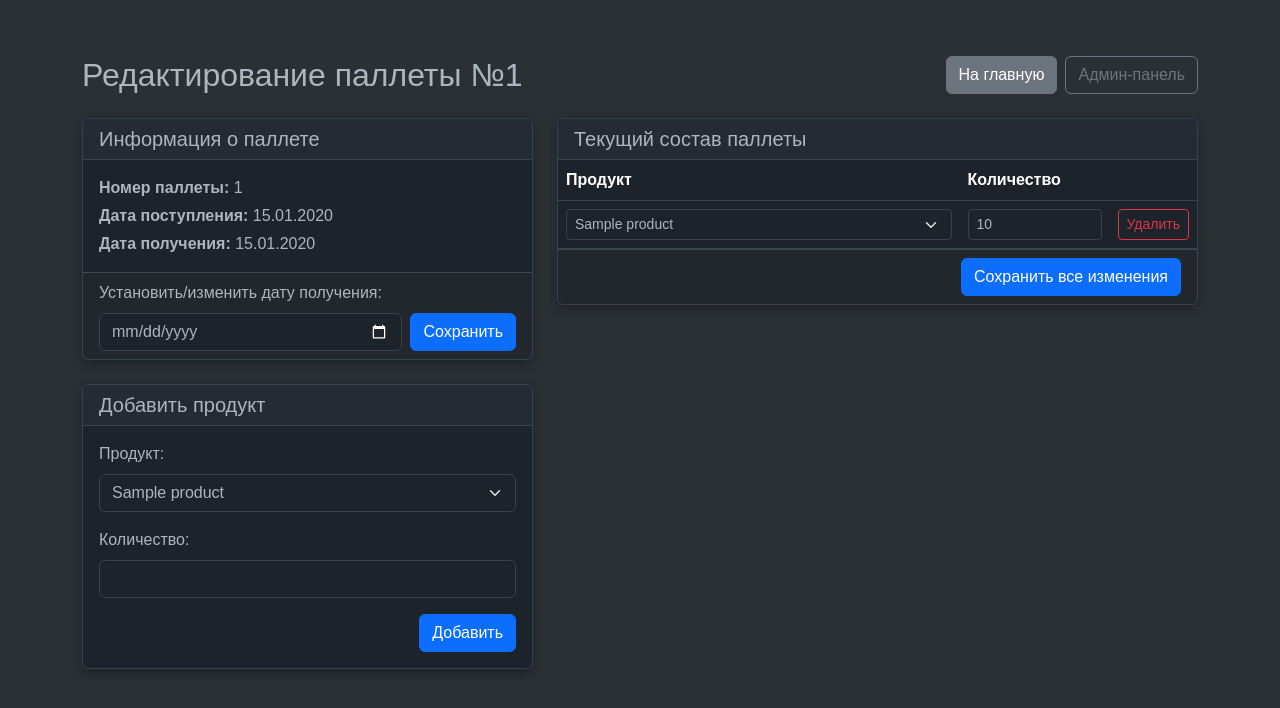
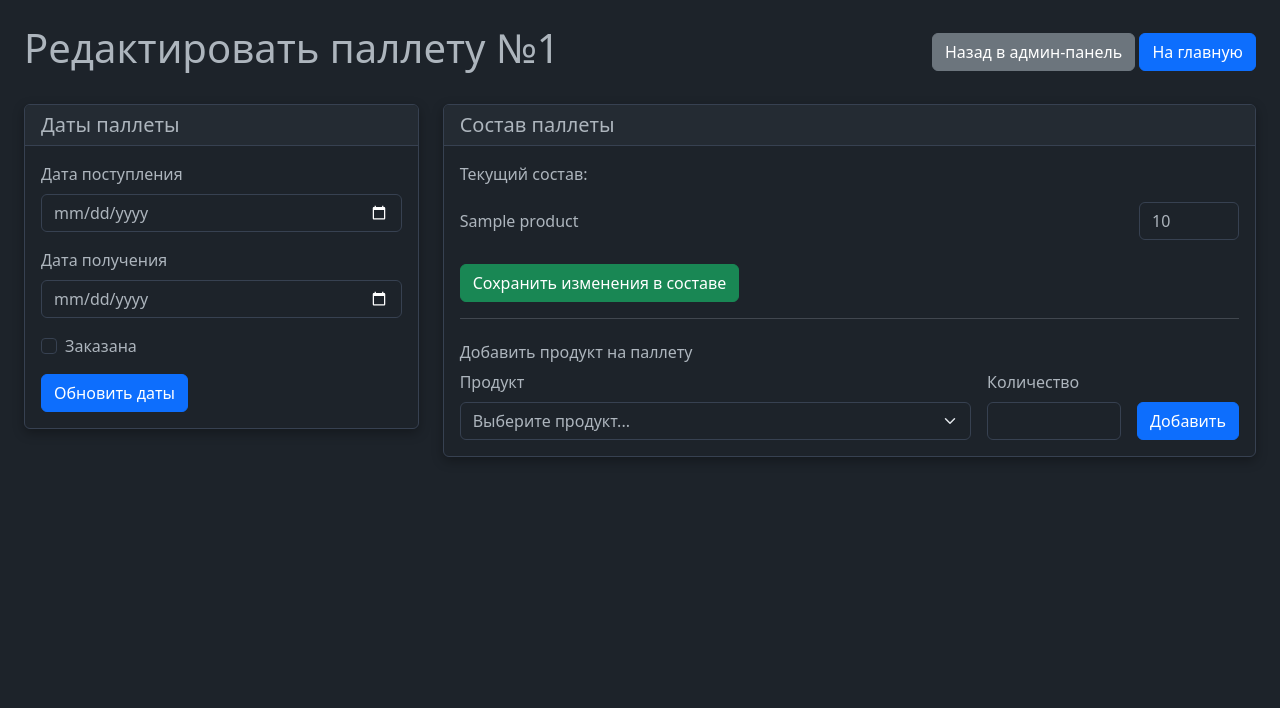
Before and after one commit to ninila-company/fastapi-pallet-accounting, a FastAPI app: template templates/edit_pallet.html in a window 1280 px wide. Shown: the top 708 px of the page. Run offline with FastAPI, Linux system fonts and the light colour scheme; the template is opened without the code that fills it: most values are stand-ins (such as "Sample title", 1, 10 or a date in 2020).

Commit message:
feat: Добавлен статус "заказан" для паллет
- Добавлено новое поле `is_ordered` (boolean) для модели `Pallet`.
  Это позволяет отслеживать паллеты, которые были заказаны, но еще не прибыли на склад.

- Обновлены модель базы данных, Pydantic-схемы и эндпоинты API для поддержки нового поля.

- В административную панель и на страницу редактирования паллеты добавлен чекбокс для управления этим статусом.

- Исправлена ошибка типизации в моделях SQLAlchemy путем перехода от `Column[T]` к стандартному синтаксису `Column()`.

```diff
--- a/app/pallets_service/models.py
+++ b/app/pallets_service/models.py
@@ -57,6 +57,9 @@ class PalletBase(BaseModel):
     number: int = Field(..., description="Номер палеты")
     pallets_from_the_date: date = Field(..., description="Дата поступления")
     pallet_pick_up_date: Optional[date] = Field(None, description="Дата получения")
+    is_ordered: bool = Field(
+        False, description="True, если паллета заказана, но еще не на складе"
+    )
 
 
 class PalletCreate(PalletBase):
@@ -83,6 +86,7 @@ class PalletUpdate(BaseModel):
     number: Optional[int] = None
     pallets_from_the_date: Optional[date] = None
     pallet_pick_up_date: Optional[date] = None
+    is_ordered: Optional[bool] = None
     # Обратите внимание: products здесь для полного замещения списка,
     # а не для добавления одного продукта.
     products: Optional[List[ProductOnPallet]] = None
--- a/app/pallets_service/routers/admin.py
+++ b/app/pallets_service/routers/admin.py
@@ -124,6 +124,7 @@ async def create_pallet_from_admin(
     number: int = Form(...),
     pallets_from_the_date: date = Form(...),
     pallet_pick_up_date: Optional[date] = Form(None),
+    is_ordered: bool = Form(False),
     product_id: Optional[List[int]] = Form(None),
     quantity: Optional[List[int]] = Form(None),
     db: AsyncSession = Depends(get_db),
@@ -144,6 +145,7 @@ async def create_pallet_from_admin(
         number=number,
         pallets_from_the_date=pallets_from_the_date,
         pallet_pick_up_date=pallet_pick_up_date,
+        is_ordered=is_ordered,
     )
     new_pallet = await crud.create_pallet(db=db, pallet_in=pallet_in)
 
@@ -333,6 +335,7 @@ async def update_pallet_dates(
     pallet_id: int,
     pallets_from_the_date: date = Form(...),
     pallet_pick_up_date: Optional[date] = Form(None),
+    is_ordered: bool = Form(False),
     db: AsyncSession = Depends(get_db),
 ):
     """Обновляет дату поступления и/или дату получения паллеты.
@@ -343,6 +346,7 @@ async def update_pallet_dates(
     pallet_update = models.PalletUpdate(
         pallets_from_the_date=pallets_from_the_date,
         pallet_pick_up_date=pallet_pick_up_date,
+        is_ordered=is_ordered,
     )
     updated_pallet = await crud.partial_update_pallet(
         db=db, pallet_id=pallet_id, pallet_in=pallet_update
--- a/main.py
+++ b/main.py
@@ -113,8 +113,9 @@ async def download_pallets_pdf(request: Request, id: List[int] = Query(...)):
         "now": datetime.utcnow,
     })
 
-    # Загружаем CSS для печати
-    css = CSS(string=open("static/print.css", "r").read())
+    # Загружаем CSS для печати, используя 'with' для гарантии закрытия файла
+    with open("static/print.css", "r") as f:
+        css = CSS(string=f.read())
 
     # Генерируем PDF
     pdf_bytes = HTML(string=html_string).write_pdf(stylesheets=[css])
--- a/templates/edit_pallet.html
+++ b/templates/edit_pallet.html
@@ -4,77 +4,117 @@
 <head>
     <meta charset="UTF-8">
     <meta name="viewport" content="width=device-width, initial-scale=1.0">
-    <title>Редактирование паллеты #{{ pallet.number }}</title>
-    <link href="https://cdn.jsdelivr.net/npm/bootstrap@5.3.3/dist/css/bootstrap.min.css" rel="stylesheet">
-    <link rel="stylesheet" href="{{ url_for('static', path='style.css') }}">
+    <title>Редактировать паллету №{{ pallet.number }}</title>
+    <link href="https://cdn.jsdelivr.net/npm/bootstrap@5.3.2/dist/css/bootstrap.min.css" rel="stylesheet">
+    <link rel="stylesheet" href="{{ url_for('static', path='/style.css') }}">
 </head>
 
-<body class="bg-body-tertiary">
-    <main class="container py-4">
-        <div class="d-flex justify-content-between align-items-center mb-4 flex-wrap gap-2">
-            <h1 class="h2 mb-0">Редактирование паллеты №{{ pallet.number }}</h1>
-            <div class="d-flex gap-2">
-                <a href="/" class="btn btn-secondary">На главную</a>
-                <a href="/admin" class="btn btn-outline-secondary">Админ-панель</a>
+<body>
+    <div class="container-fluid p-4">
+        <div class="d-flex justify-content-between align-items-center mb-4">
+            <h1>Редактировать паллету №{{ pallet.number }}</h1>
+            <div>
+                <a href="{{ url_for('view_admin_panel') }}" class="btn btn-secondary">Назад в админ-панель</a>
+                <a href="{{ url_for('read_root') }}" class="btn btn-primary">На главную</a>
             </div>
         </div>
 
         {% if error %}
-        <div class="alert alert-danger alert-dismissible fade show" role="alert">
-            <strong>Ошибка:</strong> {{ error }}
+        <div class="alert alert-danger" role="alert">
+            {{ error }}
         </div>
         {% endif %}
 
-        <div class="row g-4">
-            <div class="col-12 col-lg-5">
-                <div class="vstack gap-4">
-                    <div class="card">
+        <div class="row">
+            <!-- Блок с датами -->
+            <div class="col-md-4">
+                <div class="card mb-4">
                     <div class="card-header">
-                            <h2 class="h5 mb-0">Информация о паллете</h2>
+                        <h5 class="mb-0">Даты паллеты</h5>
                     </div>
                     <div class="card-body">
-                            <p class="mb-1"><strong>Номер паллеты:</strong> {{ pallet.number }}</p>
-                            <p class="mb-1"><strong>Дата поступления:</strong>
-                                {{ pallet.pallets_from_the_date.strftime('%d.%m.%Y') }}</p>
-                            <p class="mb-0"><strong>Дата получения:</strong>
-                                {{ pallet.pallet_pick_up_date.strftime('%d.%m.%Y') if pallet.pallet_pick_up_date else 'Еще на складе' }}
-                            </p>
+                        <form action="{{ url_for('update_pallet_dates', pallet_id=pallet.id) }}" method="post">
+                            <div class="mb-3">
+                                <label for="pallets_from_the_date" class="form-label">Дата поступления</label>
+                                <input type="date" class="form-control" id="pallets_from_the_date"
+                                    name="pallets_from_the_date" value="{{ pallet.pallets_from_the_date.isoformat() }}"
+                                    required>
                             </div>
-                        <div class="card-footer">
-                            <form action="/admin/pallets/{{ pallet.id }}/update-date" method="post"
-                                class="vstack gap-2">
-                                <label for="pallet_pick_up_date" class="form-label mb-0">Установить/изменить дату
-                                    получения:</label>
-                                <div class="d-flex gap-2">
-                                    <input type="date" id="pallet_pick_up_date" name="pallet_pick_up_date"
-                                        value="{{ pallet.pallet_pick_up_date }}" class="form-control">
-                                    <button type="submit" class="btn btn-primary">Сохранить</button>
+                            <div class="mb-3">
+                                <label for="pallet_pick_up_date" class="form-label">Дата получения</label>
+                                <input type="date" class="form-control" id="pallet_pick_up_date"
+                                    name="pallet_pick_up_date"
+                                    value="{{ pallet.pallet_pick_up_date.isoformat() if pallet.pallet_pick_up_date else '' }}">
                             </div>
+                            <!-- Чекбокс "Заказана" -->
+                            <div class="form-check mb-3">
+                                <input class="form-check-input" type="checkbox" value="True" id="is_ordered"
+                                    name="is_ordered" {% if pallet.is_ordered %}checked{% endif %}>
+                                <input type="hidden" name="is_ordered" value="False">
+                                <!-- Отправляет False, если чекбокс не выбран -->
+                                <label class="form-check-label" for="is_ordered">
+                                    Заказана
+                                </label>
+                            </div>
+                            <button type="submit" class="btn btn-primary">Обновить даты</button>
                         </form>
                     </div>
                 </div>
+            </div>
 
+            <!-- Блок с составом -->
+            <div class="col-md-8">
                 <div class="card">
                     <div class="card-header">
-                            <h2 class="h5 mb-0">Добавить продукт</h2>
+                        <h5 class="mb-0">Состав паллеты</h5>
                     </div>
                     <div class="card-body">
-                            <form action="/admin/pallets/{{ pallet.id }}/edit" method="post" class="vstack gap-3">
+                        <!-- Форма для обновления всего состава -->
+                        <form action="{{ url_for('update_pallet_composition', pallet_id=pallet.id) }}" method="post">
+                            <input type="hidden" name="action" value="update_all">
+                            {% if pallet.products %}
+                            <p>Текущий состав:</p>
+                            {% for p_on_p in pallet.products %}
+                            <div class="row g-2 align-items-center mb-2 product-row">
+                                <div class="col">
+                                    <input type="text" readonly class="form-control-plaintext"
+                                        value="{{ p_on_p.product.product_name }}">
+                                    <input type="hidden" name="product_id" value="{{ p_on_p.product_id }}">
+                                </div>
+                                <div class="col-auto">
+                                    <input type="number" class="form-control" name="quantity"
+                                        value="{{ p_on_p.quantity }}" min="0" style="width: 100px;">
+                                </div>
+                            </div>
+                            {% endfor %}
+                            <button type="submit" class="btn btn-success mt-3">Сохранить изменения в составе</button>
+                            {% else %}
+                            <p class="text-muted">На паллете пока нет продукции.</p>
+                            {% endif %}
+                        </form>
+
+                        <hr>
+
+                        <!-- Форма для добавления нового продукта -->
+                        <h6 class="mt-4">Добавить продукт на паллету</h6>
+                        <form action="{{ url_for('update_pallet_composition', pallet_id=pallet.id) }}" method="post"
+                            class="row g-3 align-items-end">
                             <input type="hidden" name="action" value="add">
-                                <div>
-                                    <label for="product_id" class="form-label">Продукт:</label>
-                                    <select id="product_id" name="product_id" class="form-select" required>
+                            <div class="col">
+                                <label for="product_id" class="form-label">Продукт</label>
+                                <select class="form-select" id="product_id" name="product_id" required>
+                                    <option value="" disabled selected>Выберите продукт...</option>
                                     {% for product in all_products %}
                                     <option value="{{ product.id }}">{{ product.product_name }}</option>
                                     {% endfor %}
                                 </select>
                             </div>
-                                <div>
-                                    <label for="quantity" class="form-label">Количество:</label>
-                                    <input type="number" id="quantity" name="quantity" class="form-control" min="1"
+                            <div class="col-auto" style="width: 150px;">
+                                <label for="quantity" class="form-label">Количество</label>
+                                <input type="number" class="form-control" id="quantity" name="quantity" min="1"
                                     required>
                             </div>
-                                <div class="d-flex justify-content-end">
+                            <div class="col-auto">
                                 <button type="submit" class="btn btn-primary">Добавить</button>
                             </div>
                         </form>
@@ -82,72 +122,9 @@
                 </div>
             </div>
         </div>
-            <div class="col-12 col-lg-7">
-                <div class="card">
-                    <div class="card-header">
-                        <h2 class="h5 mb-0">Текущий состав паллеты</h2>
     </div>
-                    <div class="card-body p-0">
-                        <form action="/admin/pallets/{{ pallet.id }}/edit" method="post">
-                            <input type="hidden" name="action" value="update_all">
-                            {% if pallet.products %}
-                            <div class="table-responsive">
-                                <table class="table table-hover table-nowrap mb-0">
-                                    <thead>
-                                        <tr>
-                                            <th>Продукт</th>
-                                            <th style="width: 150px;">Количество</th>
-                                            <th style="width: 1%;"></th>
-                                        </tr>
-                                    </thead>
-                                    <tbody>
-                                        {% for product_on_pallet in pallet.products %}
-                                        <tr>
-                                            <td class="align-middle">
-                                                <select name="product_id" class="form-select form-select-sm" required>
-                                                    {% for p in all_products %}
-                                                    <option value="{{ p.id }}"
-                                                        {% if p.id == product_on_pallet.product_id %}selected{% endif %}>
-                                                        {{ p.product_name }}
-                                                    </option>
-                                                    {% endfor %}
-                                                </select>
-                                            </td>
-                                            <td>
-                                                <input type="number" name="quantity" min="0"
-                                                    value="{{ product_on_pallet.quantity }}" required
-                                                    class="form-control form-control-sm">
-                                            </td>
-                                            <td>
-                                                <button type="submit"
-                                                    form="delete-form-{{ product_on_pallet.product_id }}"
-                                                    class="btn btn-sm btn-outline-danger">Удалить</button>
-                                            </td>
-                                        </tr>
-                                        {% endfor %}
-                                    </tbody>
-                                </table>
-                            </div>
-                            <div class="card-footer text-end">
-                                <button type="submit" class="btn btn-primary">Сохранить все изменения</button>
-                            </div>
-                            {% else %}
-                            <div class="p-4 text-center text-body-secondary">На этой паллете пока нет продуктов.</div>
-                            {% endif %}
-                        </form>
-                        <!-- Скрытые формы для удаления -->
-                        {% for product_on_pallet in pallet.products %}
-                        <form id="delete-form-{{ product_on_pallet.product_id }}"
-                            action="/admin/pallets/{{ pallet.id }}/edit" method="post" class="d-none">
-                            <input type="hidden" name="action" value="delete">
-                            <input type="hidden" name="product_id" value="{{ product_on_pallet.product_id }}">
-                        </form>
-                        {% endfor %}
-                    </div>
-                </div>
-            </div>
-        </div>
-    </main>
+
+    <script src="https://cdn.jsdelivr.net/npm/bootstrap@5.3.2/dist/js/bootstrap.bundle.min.js"></script>
 </body>
 
 </html>
```
Also changed, not shown: app/pallets_service/database.py (+12 -11 lines), 3 other files. Lines whose indentation alone changed are shown as unchanged.
